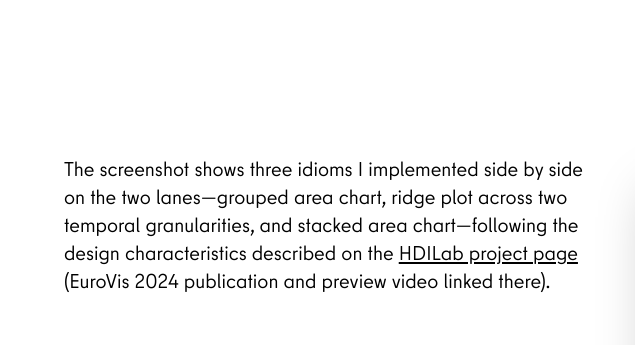
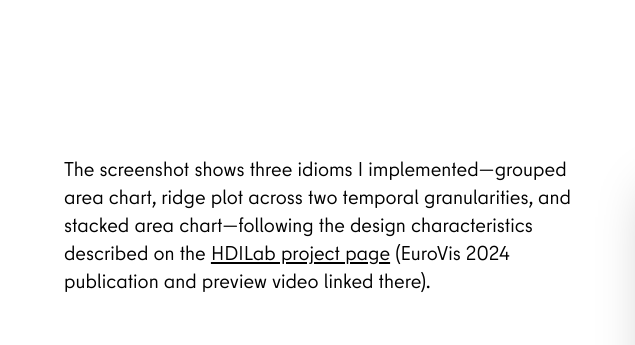
Before and after one commit to ekkip/portfolio-ep, a website: page projects/ar-dxp.html in a window 1280 px wide. Shown: the part 1310-1655 px from the top of the page, 0-635 px from the left. Drawn offline with Linux system fonts and the light colour scheme.

Commit message:
Simplify screenshot description in ar-dxp.html
Removed redundant phrasing in the description of the screenshot.

```diff
--- a/projects/ar-dxp.html
+++ b/projects/ar-dxp.html
@@ -84,7 +84,7 @@
           I also explored various interaction paradigms for these situated views, like manipulating the timeline directly by scrubbing the 3D objects, or a labeling system that stays oriented toward the viewer by billboarding and switching positions.
         </div>
         <div class="c-story-text-left-xl">
-          <p>The screenshot shows three idioms I implemented side by side on the two lanes—grouped area chart, ridge plot across two temporal granularities, and stacked area chart—following the design characteristics described on the <a href="https://www.hdilab.org/projects/ar-dxp/" class="c-link-prom" target="_blank">HDILab project page</a> (EuroVis 2024 publication and preview video linked there).</p>
+          <p>The screenshot shows three idioms I implemented—grouped area chart, ridge plot across two temporal granularities, and stacked area chart—following the design characteristics described on the <a href="https://www.hdilab.org/projects/ar-dxp/" class="c-link-prom" target="_blank">HDILab project page</a> (EuroVis 2024 publication and preview video linked there).</p>
         </div>
         <div class="c-story-text-xl">
           <a href="https://www.hdilab.org/projects/ar-dxp/" target="_blank" rel="noopener">
```
